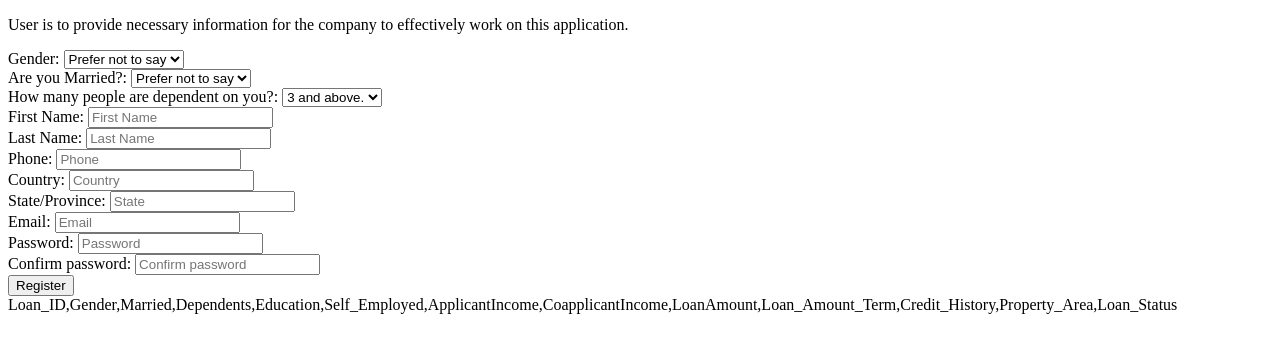
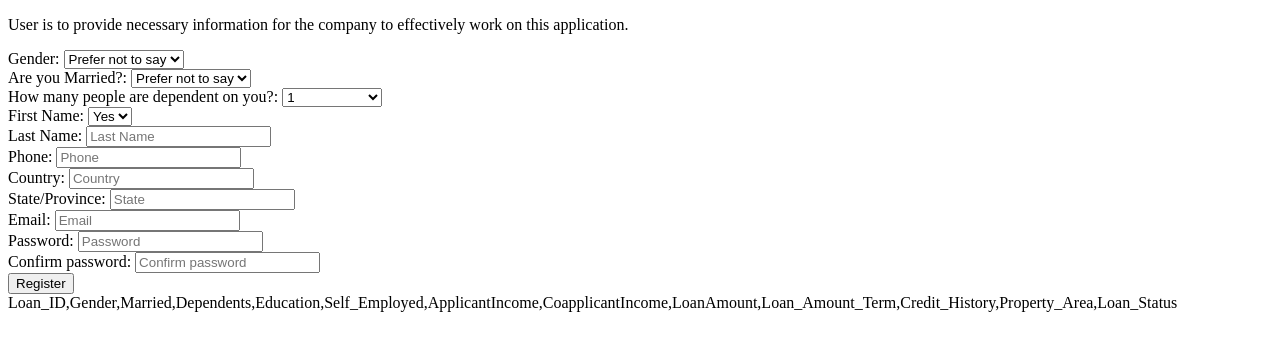
Before and after one commit to dev-tyta/LoanMe, a Flask app: page /application-page in a window 1280 px wide. Shown: the top 353 px of the page. Run offline with Flask 2, Linux system fonts and the light colour scheme; parts of the project's set-up code (start-up, migrations or seed data) failed here and were passed over.

Commit message:
addition

```diff
--- a/Deployment/templates/page.html
+++ b/Deployment/templates/page.html
@@ -36,15 +36,18 @@
                         <select name="dependent" id="dependent" required>
                             <option value="1">1</option>
                             <option value="2">2</option>
-                            <option value="3+" selected>3 and above.</option>
+                            <option value="3+">3 and above.</option>
                         </select>
                     </div>
                     <div class="form-field">
-                        <label for="f-name">First Name:</label>
-                        <input type="text" name="f-name" id="f-name" placeholder="First Name" required>
+                        <label for="self-employed">First Name:</label>
+                        <select type="text" name="self-employed" id="self-employed" placeholder="First Name" required>
+                            <option value="yes">Yes</option>
+                            <option value="no">No</option>
+                        </select>
                     </div>
                     <div class="form-field">
-                        <label for="l-name">Last Name:</label>
+                        <label for="">Last Name:</label>
                         <input type="text" name="l-name" id="l-name" placeholder="Last Name" required>
                     </div>
                     <div class="form-field">
```
